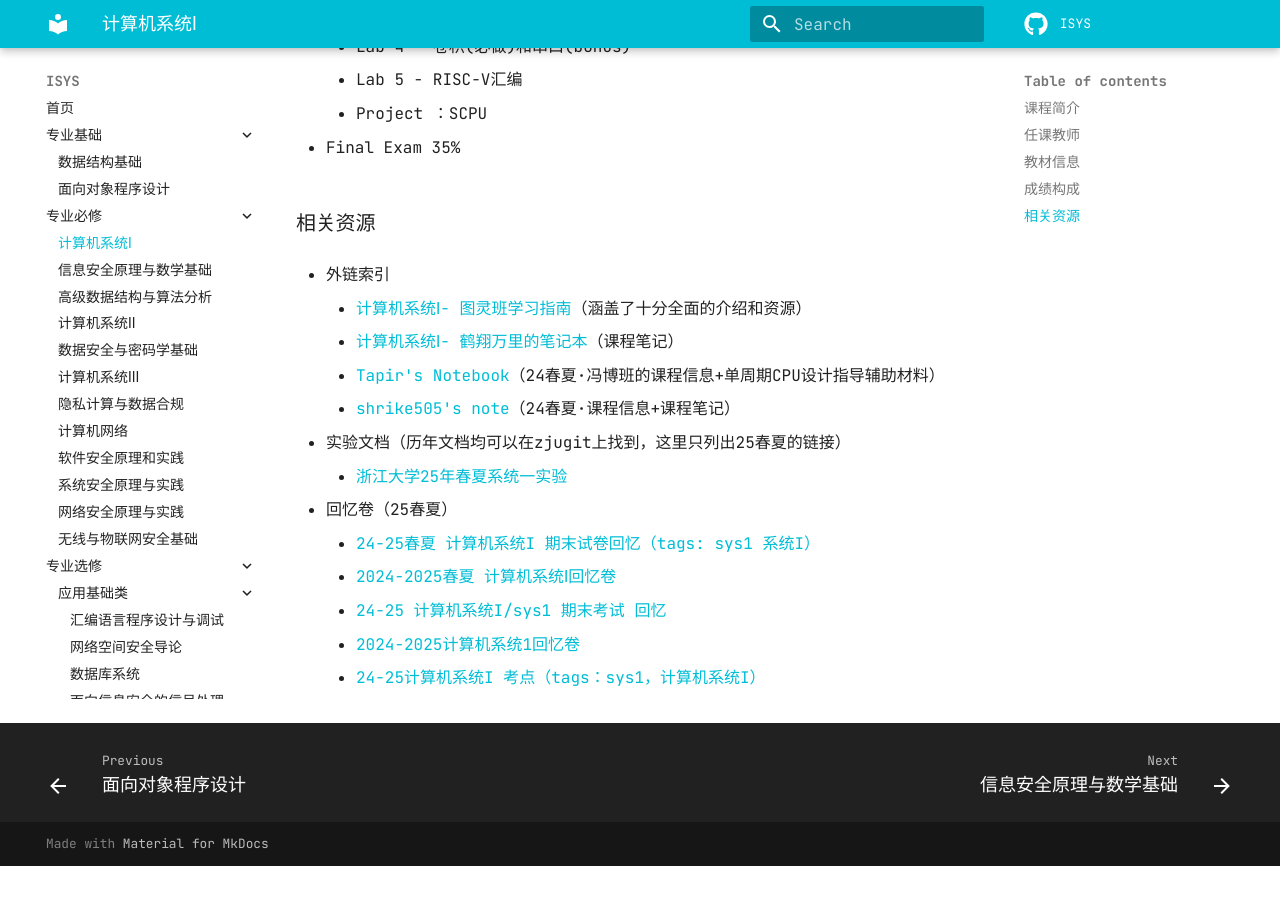
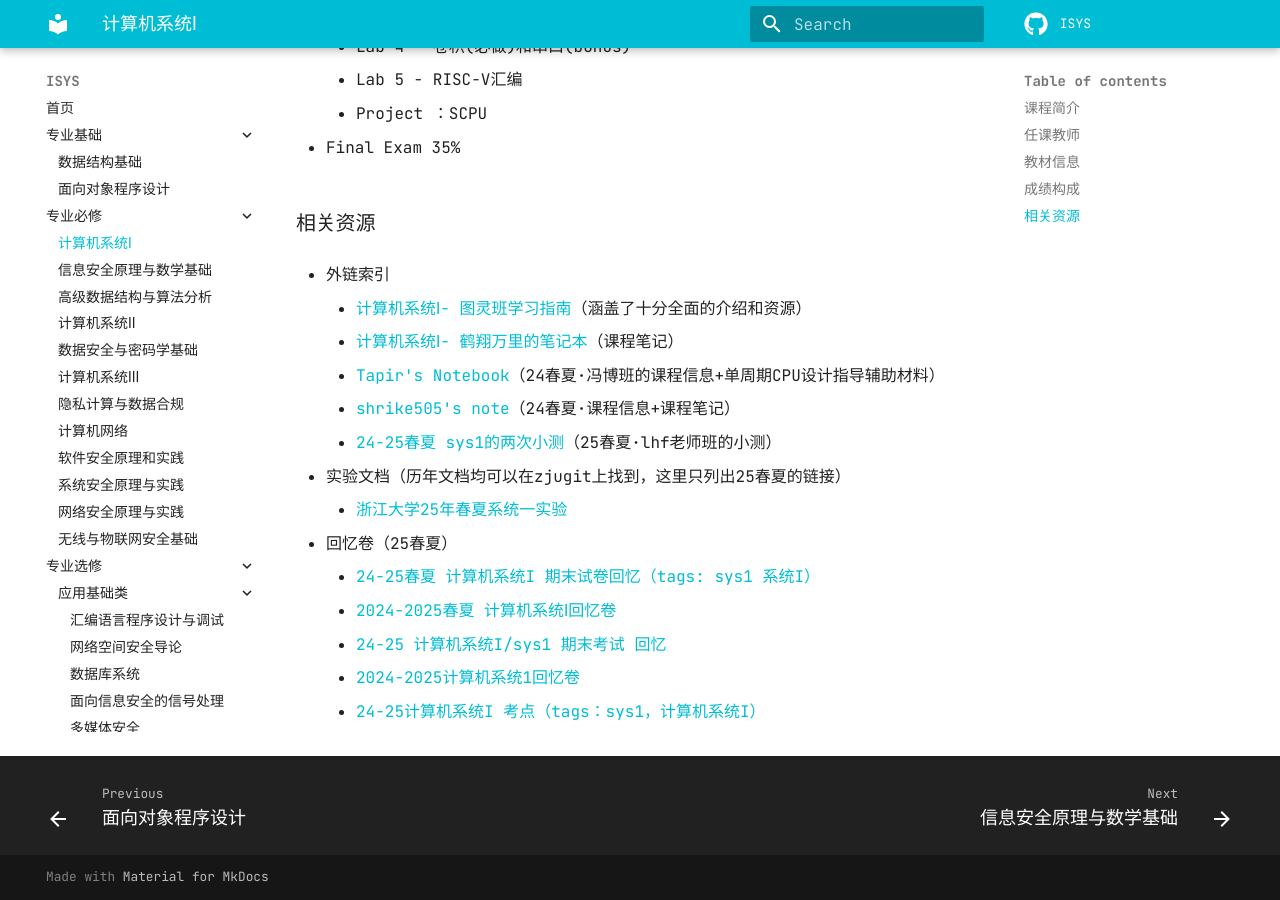
Before and after one commit to dreamem0ra1n/ISYS, an MkDocs documentation site: the page built from docs/专业必修/计算机系统Ⅰ.md, in a window 1280 px wide and 900 px high, scrolled down 1234 px. Built offline with MkDocs 1.6.1 and Material for MkDocs 9.7.7, drawn with Linux system fonts in a browser that asks for light colours; comment, search, counter and statistics services are not loaded; before the commit the page ends 2100 px from its top, so only the background shows below that.

Commit message:
20260603_sys1增加资源

```diff
--- a/docs/专业必修/计算机系统Ⅰ.md
+++ b/docs/专业必修/计算机系统Ⅰ.md
@@ -57,6 +57,7 @@ en_title: Computer Systems Ⅰ
 	- [计算机系统Ⅰ- 鹤翔万里的笔记本](https://note.tonycrane.cc/cs/system/cs1/)（课程笔记）
 	- [Tapir's Notebook](https://tapir-elithril.github.io/Notebook/sp24/sys1/)（24春夏·冯博班的课程信息+单周期CPU设计指导辅助材料）
 	- [shrike505's note](https://nest.shrike505.cc/notes/ComputerScience/ComputerSystem1/)（24春夏·课程信息+课程笔记）
+	- [24-25春夏 sys1的两次小测](https://www.cc98.org/topic/6434738)（25春夏·lhf老师班的小测）
 
 - 实验文档（历年文档均可以在zjugit上找到，这里只列出25春夏的链接）
 	- [浙江大学25年春夏系统一实验](https://zju-sys.pages.zjusct.io/sys1/sys1-sp25/)
```
